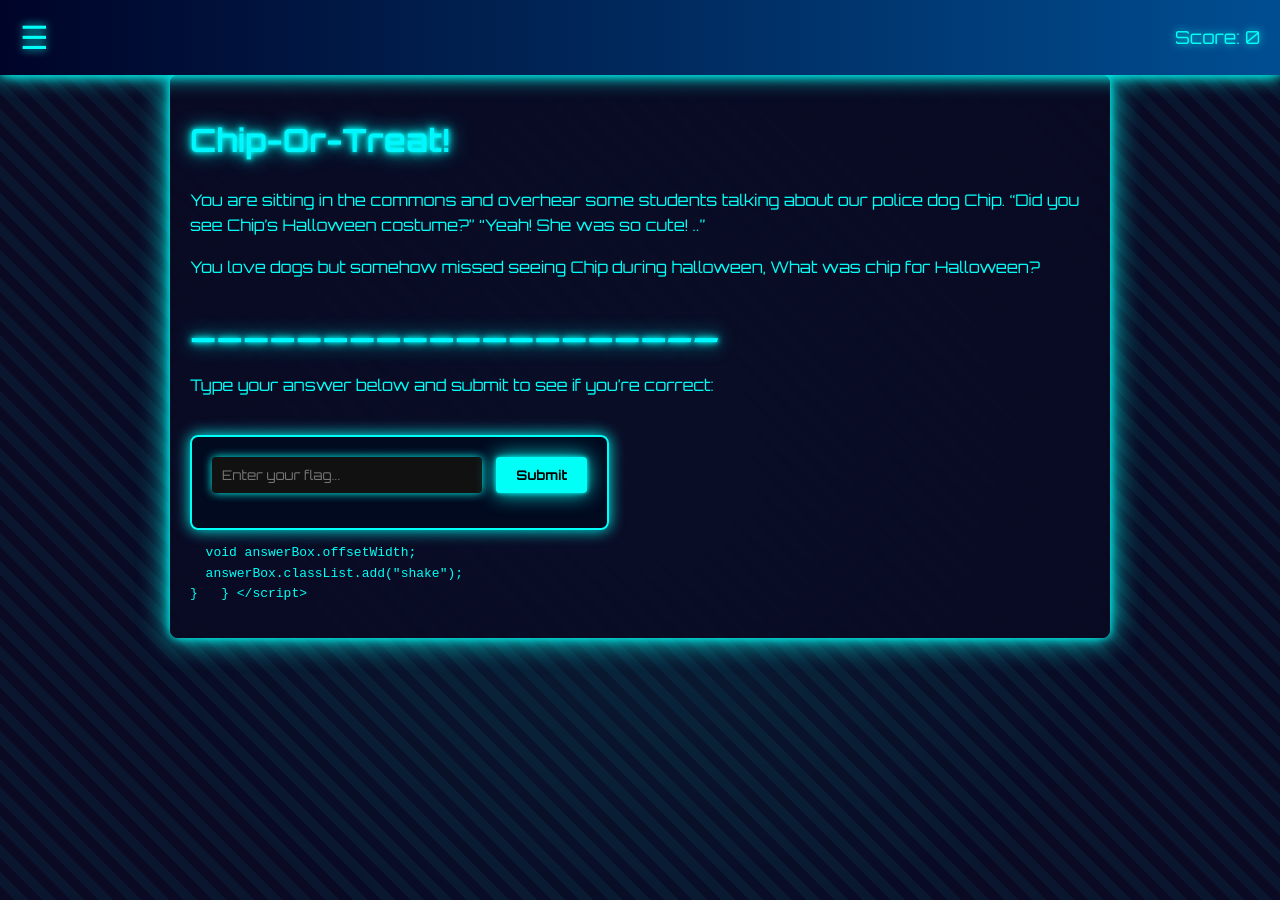
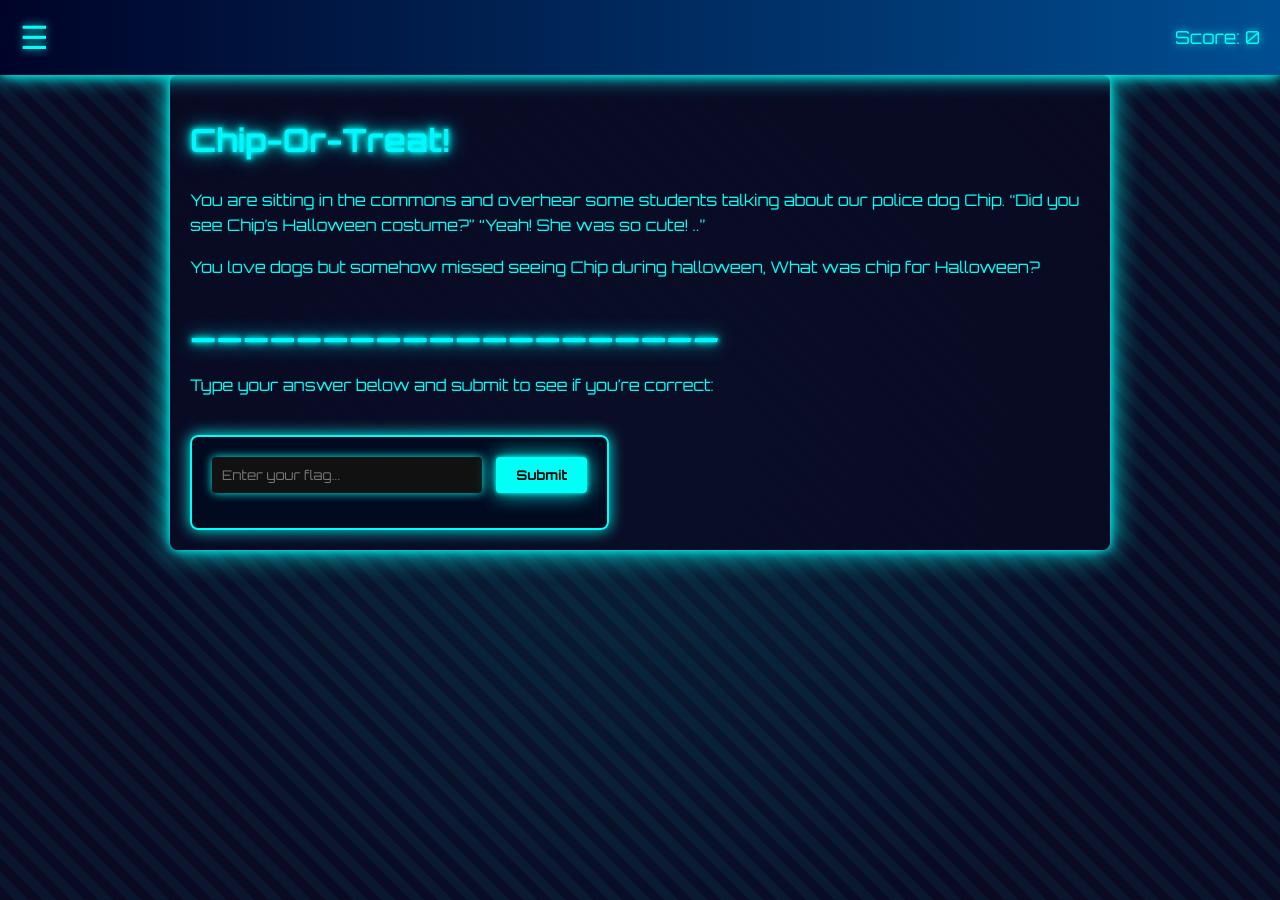
Before and after one commit to toni-graham/ctf2025, a Jekyll site: the page built from challenge1.md, in a window 1280 px wide. Built offline with Jekyll 4.4.1, drawn with Linux system fonts in a browser that asks for light colours.

Commit message:
Update challenge1.md

```diff
--- a/challenge1.md
+++ b/challenge1.md
@@ -54,9 +54,3 @@ Type your answer below and submit to see if you're correct:
     });
   });
 </script>
-
-      void answerBox.offsetWidth;
-      answerBox.classList.add("shake");
-    }
-  }
-</script>
```
